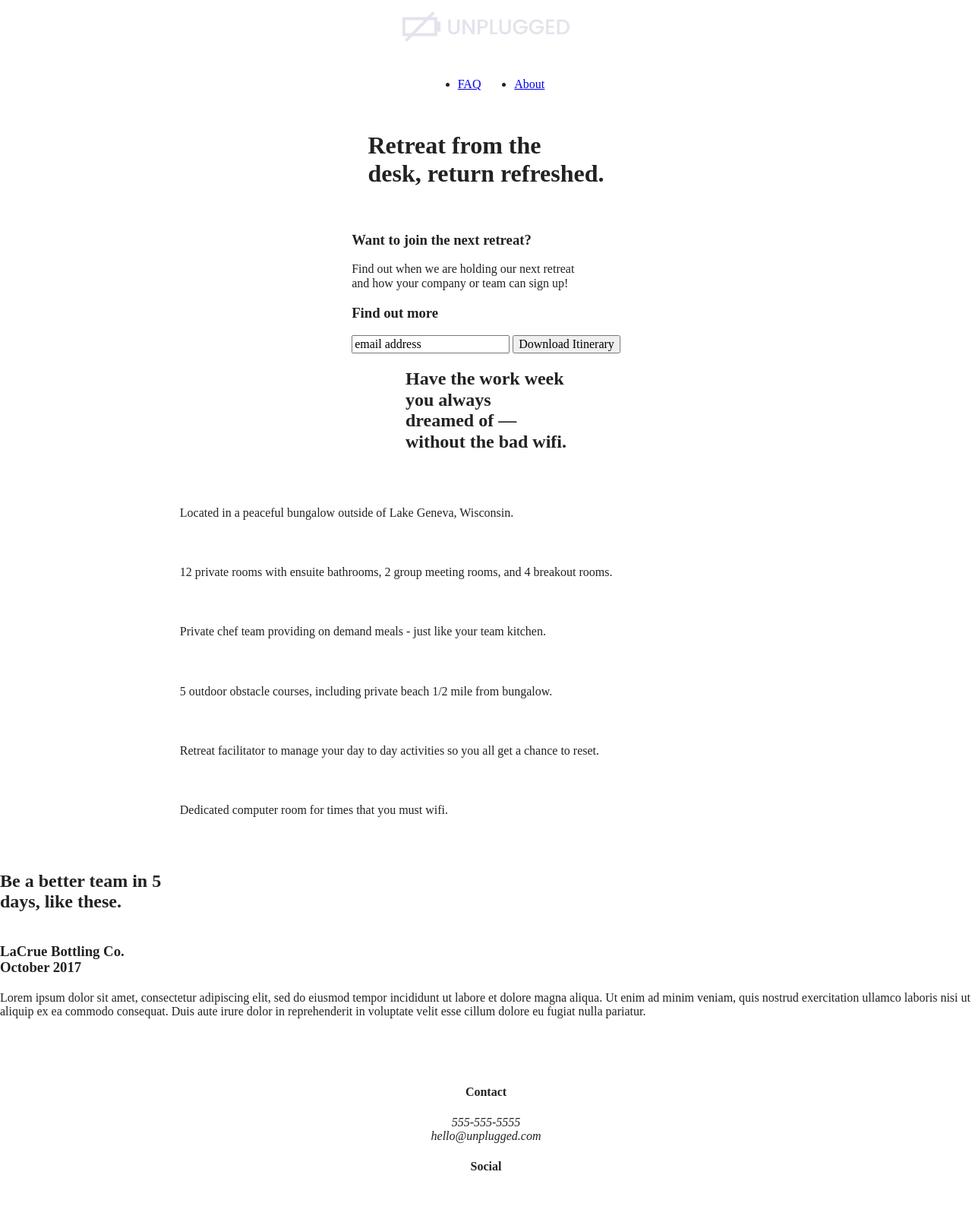
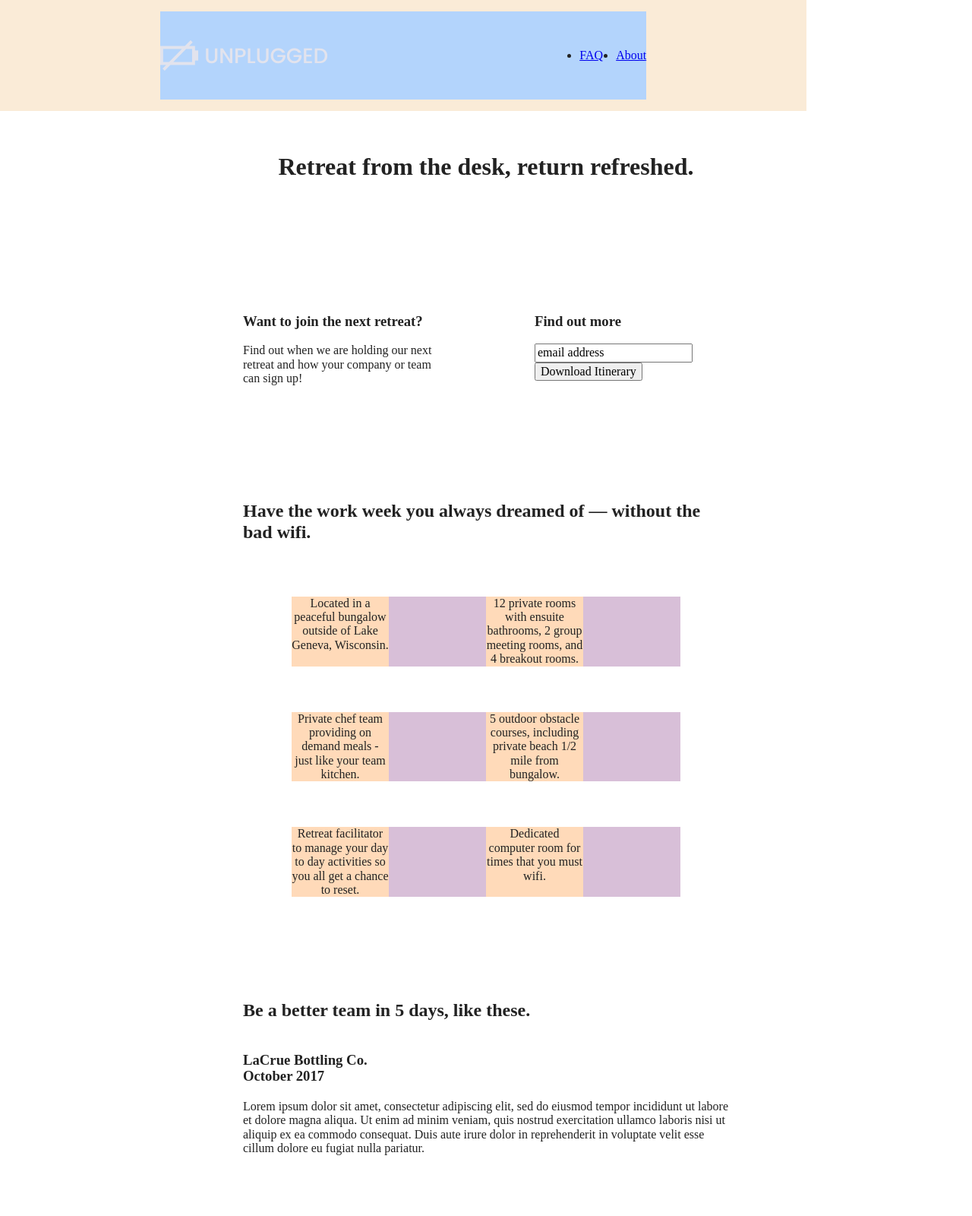
Before and after one commit to JenKP/crw-unplugged, a website built with Parcel: page index.html in a window 1280 px wide. Shown: the top 1600 px of the page at 76% size. Built offline with nearby package versions, Linux system fonts and the light colour scheme.

Commit message:
Finished first draft of home, about, faq for tablet

```diff
--- a/css/main.css
+++ b/css/main.css
@@ -99,6 +99,7 @@ footer {
 
 header {
   padding: 15px 0;
+  background-color: antiquewhite;
 }
 
 header .content-wrapper {
@@ -107,6 +108,7 @@ header .content-wrapper {
   align-items: center;
   flex-flow: row wrap;
   margin: 0;
+  background-color: #b3d4fc;
 }
 
 .header-divider {
@@ -201,6 +203,7 @@ aside {
 .features article {
   width: 63%;
   margin: 30px 0;
+  background-color: pink;
 }
 
 .features .features-items {
@@ -360,6 +363,136 @@ aside {
 
 @media only screen and (min-width: 768px) {
   /* TABLET STYLES HERE */
+.content-wrapper {
+  max-width: 640px;
+  padding: 33px 0;
+}
+
+header {
+  justify-content: space-around;
+  width: 83%;
+}
+
+header .content-wrapper {
+  width: 100%;
+  display: flex;
+  flex-direction: row;
+  justify-content: space-between;
+
+}
+
+header nav {
+  width: 20%;
+}
+
+header nav ul {
+  justify-content: space-between;
+}
+
+.header-divider {
+  display: none;
+}
+
+aside .content-wrapper {
+  display: flex;
+  flex-flow: row wrap;
+  justify-content: space-between;
+  margin: 50px 0;
+  width: 100%;
+}
+
+aside .content-wrapper .form-description,
+aside .content-wrapper .form {
+  width: 40%;
+  margin: 0;
+}
+
+.features article {
+  display: flex;
+  flex-flow: row wrap;
+  justify-items: flex-start;
+  width: 500px;
+  background-color: thistle;
+  flex-basis: 40%;
+  text-align: center;
+
+}
+
+.features .features-item-description {
+  flex-flow: row wrap;
+  justify-items: flex-start;
+  background-color: peachpuff;
+  width: 50%;
+}
+
+/*...pic?*/
+
+reviews article {
+  display: flex;
+  justify-content: space-between;
+}
+
+reviews article div {
+  width: 49%;
+}
+
+
+footer .content-wrapper {
+  width: 65%;
+  margin: 100px 0;
+}
+
+.footer-content {
+  display: flex;
+  flex-direction: row;
+  justify-content: space-between;
+  align-items: flex-start;
+
+}
+
+footer .contact {
+  margin-bottom: 0;
+}
+
+footer .copyright {
+  width: 100%;
+}
+
+/* ABOUT PAGE */
+
+.mission-content {
+  display: flex;
+  justify-content: space-between;
+  align-items: flex-start;
+  padding-top: 25px;
+}
+
+.mission-content p {
+  width: 45%;
+}
+
+.contact-section .content-wrapper h2 {
+  width: 80%;
+}
+
+.contact-content {
+  display: flex;
+  justify-content: space-between;
+  align-items: flex-start;
+}
+
+/* FAQ page */
+
+.faq .content-wrapper {
+  justify-content: space-between;
+}
+
+.faq-content {
+  flex-basis: 45%;
+}
+
+.faq h2 {
+  width: 100%;
 }
 
 @media only screen and (min-width: 1200px) {
--- a/index.html
+++ b/index.html
@@ -52,7 +52,7 @@
 <main>
     <section class="hero-area">
         <div class="content-wrapper">
-        <h1>Retreat from the<br> desk, return refreshed.</h1>
+        <h1>Retreat from the desk, return refreshed.</h1>
         <img>
         </div>
     </section>
@@ -61,7 +61,7 @@
         <div class="content-wrapper">
             <div class="form-description">
             <h3>Want to join the next retreat?</h3>
-            <p>Find out when we are holding our next retreat<br> and how your company or team can sign up!
+            <p>Find out when we are holding our next retreat and how your company or team can sign up!
             </p>
             </div>
 
@@ -75,7 +75,7 @@
 
     <section class="features">
         <div class="content-wrapper">
-            <h2>Have the work week<br> you always<br> dreamed of — <br>without the bad wifi.</h2>
+            <h2>Have the work week you always dreamed of — without the bad wifi.</h2>
 
             <div class="features-items">
             <article>
@@ -108,7 +108,7 @@
 
     <section class="reviews">
         <div class="content-wrapper">
-            <h2>Be a better team in 5<br> days, like these.</h2>
+            <h2>Be a better team in 5 days, like these.</h2>
 
         <article>
             <div>
```
Also changed, not shown: faq/index.html (+3 -31 lines).
